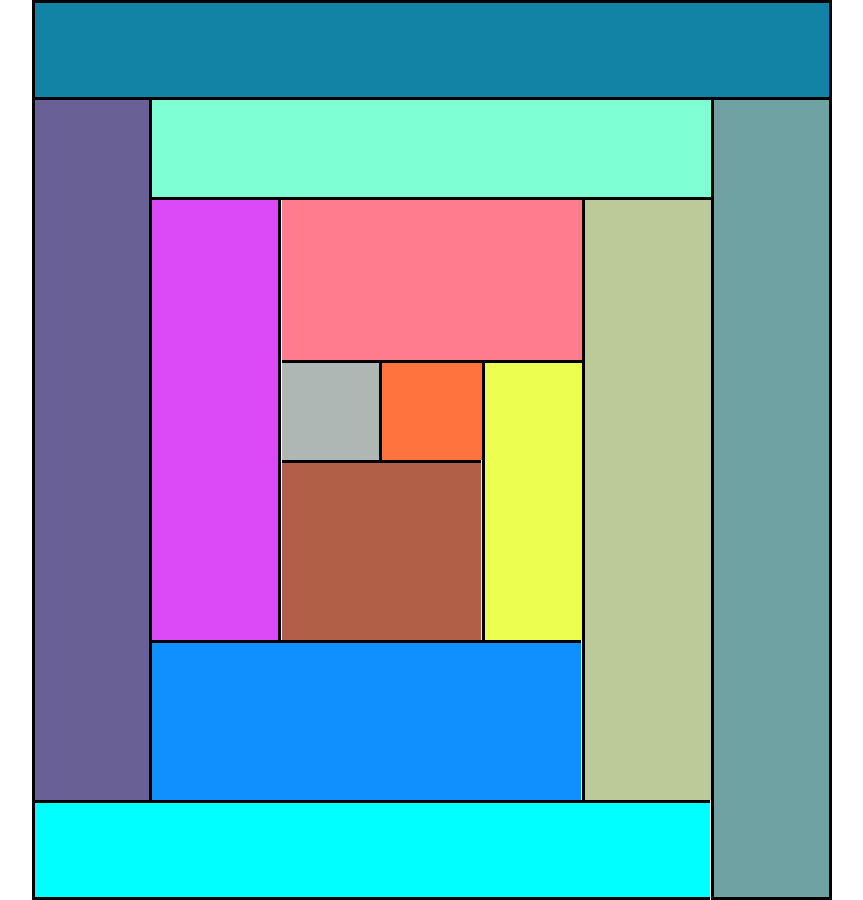
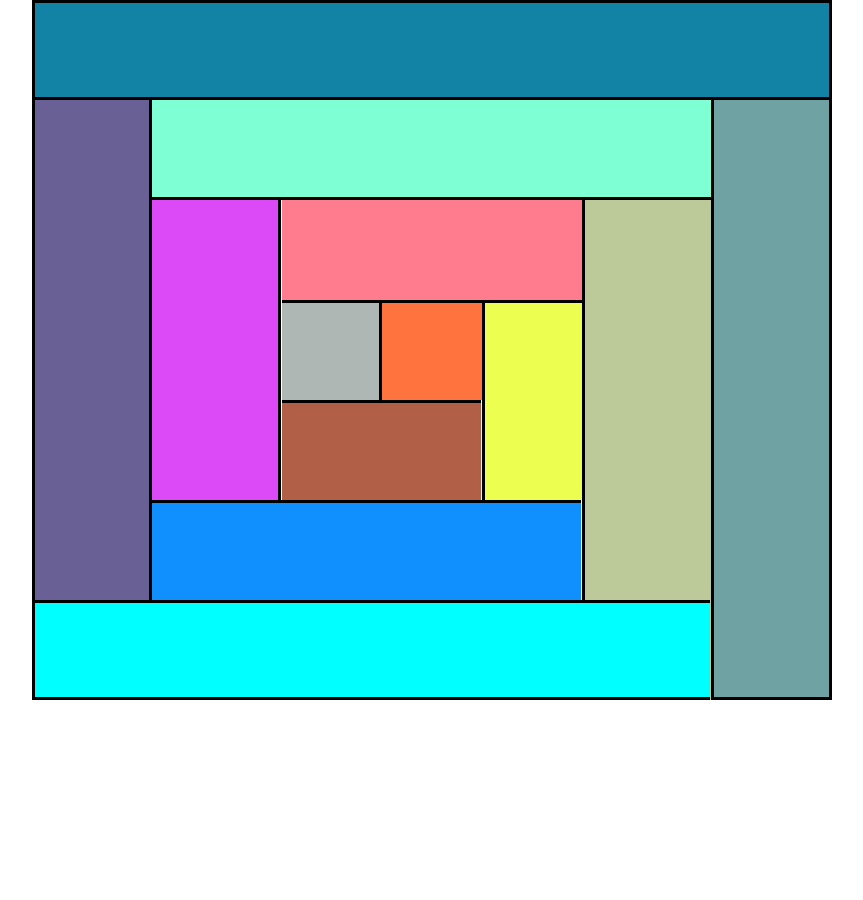
Before and after one commit to ASTRAone/MMTR-lessons, a plain HTML site: page lessons(2)/Spiral/index.html in a window 1280 px wide. Shown: the whole page, without its empty margins (208-1071 px from the left). After the commit the page ends 800 px from the top, so only its background shows below. Drawn offline with Linux system fonts and the light colour scheme.

Commit message:
update code spiral

```diff
--- a/lessons(2)/Spiral/css/style.css
+++ b/lessons(2)/Spiral/css/style.css
@@ -30,13 +30,13 @@
     border-top: 0;
     background: #696196;
     width: 129px;
-    height: 800px;
+    height: 600px;
     border-bottom: 0;
 }
 
 .outer-right {
     width: 130px;
-    height: 800px;
+    height: 600px;
     background: #6fa2a2;
     border-top: 0;
 }
@@ -76,7 +76,7 @@
 
 .inside-left {
     width: 129px;
-    height: 500px;
+    height: 300px;
     background: #dc49f7;
     border-left: 0;
     border-top: 0;
@@ -85,7 +85,7 @@
 
 .inside-right {
     width: 129px;
-    height: 600px;
+    height: 500px;
     border-bottom: 0;
     border-right: 0;
     border-top: 0;
@@ -94,9 +94,9 @@
 
 .inside-bottom {
     width: 76.8%;
-    height: 160px;
+    height: 100px;
     position: absolute;
-    bottom: 0;
+    bottom: 100px;
     border-left: 0;
     border-right: 0;
     border-bottom: 0;
@@ -117,7 +117,7 @@
 
 .intravenously-top {
     width: 100%;
-    height: 160px;
+    height: 100px;
     background: #ff7c8e;
     border: 0;
 }
@@ -140,7 +140,7 @@
 
 .intravenously-right {
     width: 100px;
-    height: 280px;
+    height: 200px;
     border-radius: 0;
     border-right: 0;
     border-bottom: 0;
@@ -149,7 +149,7 @@
 
 .intravenously-bottom {
     position: absolute;
-    height: 180px;
+    height: 100px;
     background: #b15f46;
     bottom: 0;
     width: 66.5%;
```
